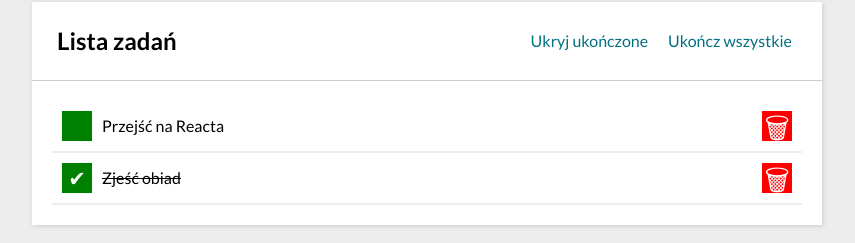
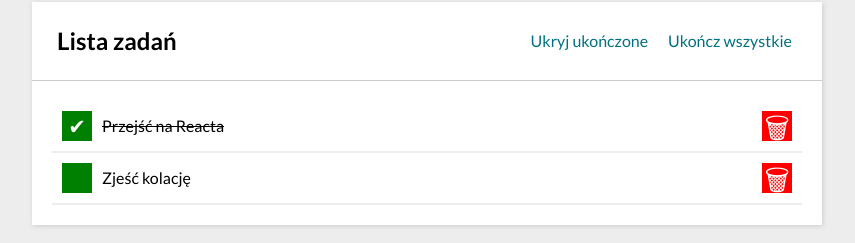
Before and after one commit to RafalSolnica/todo-list-react, a React (Create React App) app: page / in a window 1280 px wide. Shown: the part 250-493 px from the top of the page, without its empty margins (213-1068 px from the left). Built offline with nearby package versions, Linux system fonts and the light colour scheme.

Commit message:
changed task content

```diff
--- a/src/App.js
+++ b/src/App.js
@@ -6,8 +6,8 @@ import Header from "./Header";
 import Container from "./Container";
 
 const tasks = [
-  { id: 1, content: "Przejść na Reacta", completed: false },
-  { id: 2, content: "Zjeść obiad", completed: true },
+  { id: 1, content: "Przejść na Reacta", completed: true },
+  { id: 2, content: "Zjeść kolację", completed: false },
 ];
 let hideCompletedTasks = false;
 
```
